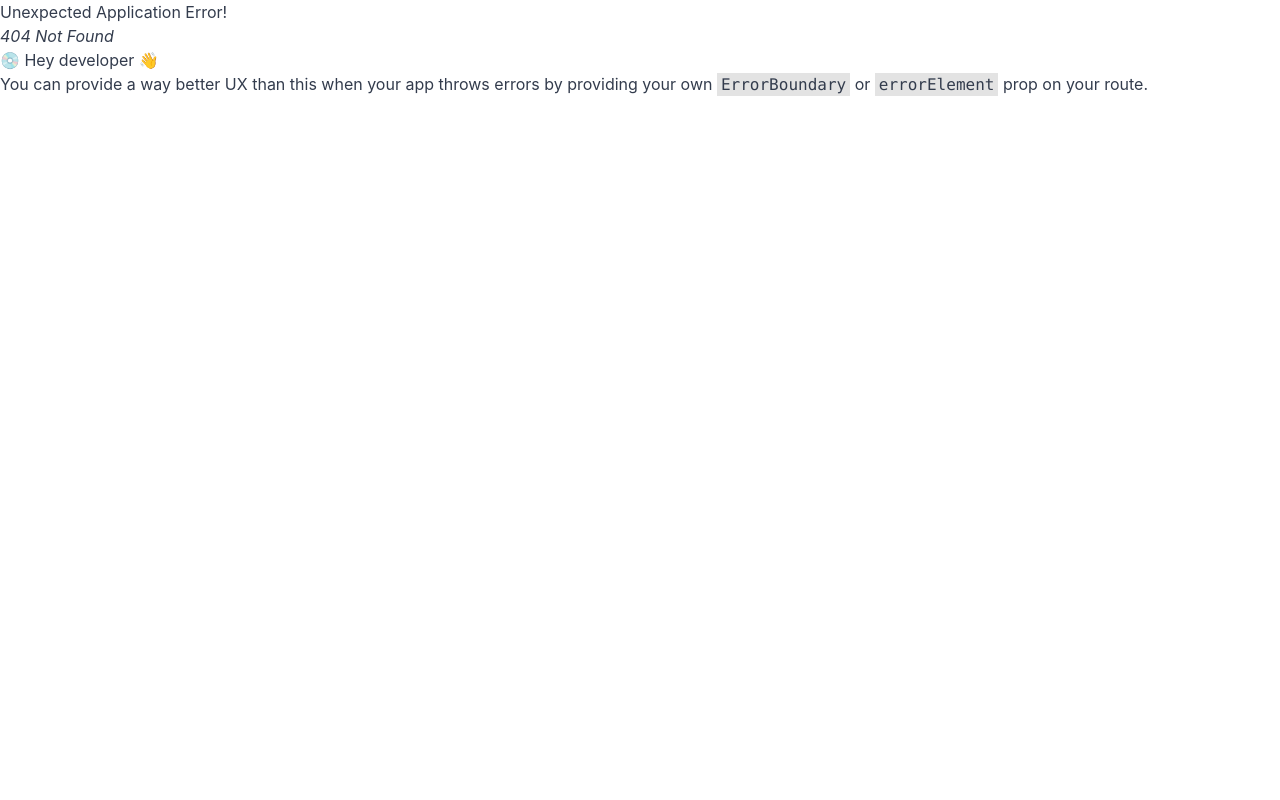
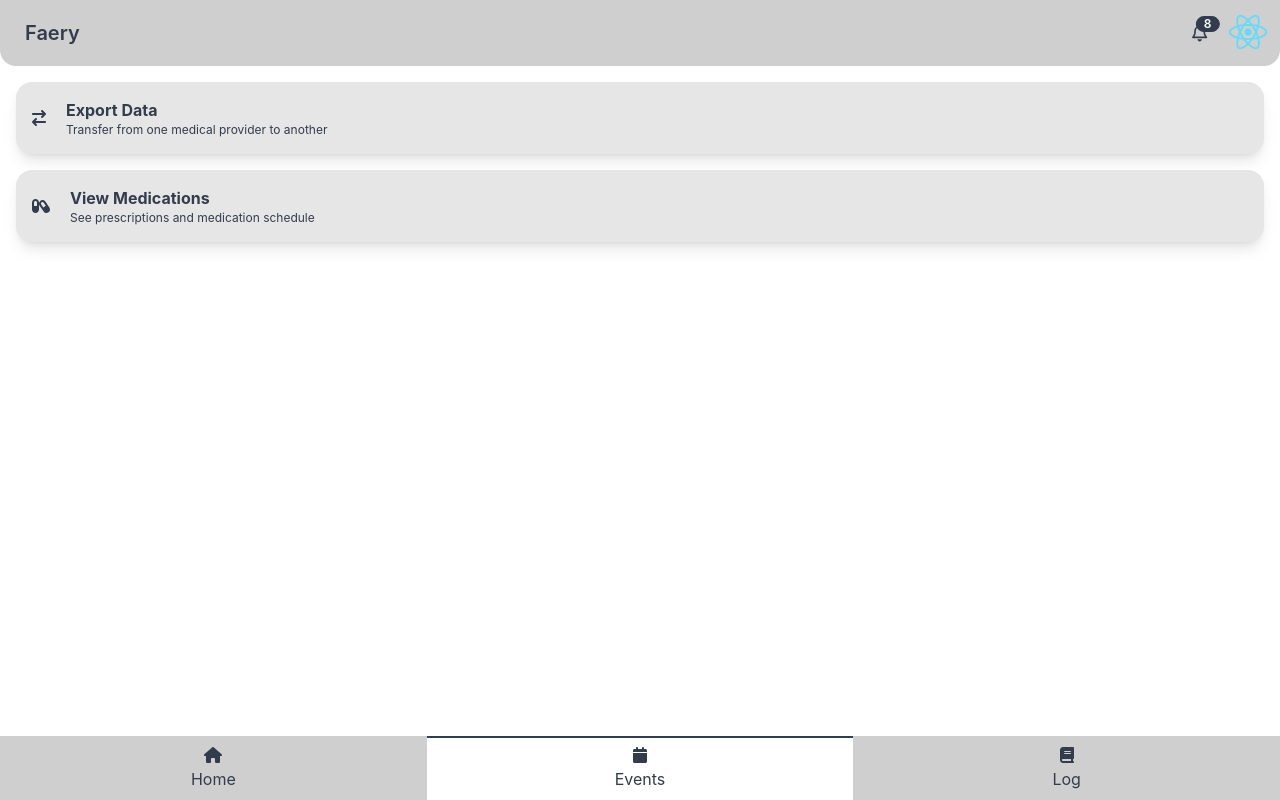
Before and after one commit to JEF1056/fairy-app, a React (Create React App) app in the folder app/: page /events in a window 1280 px wide. Before the commit this address had no page. Built offline with nearby package versions, Linux system fonts and the light colour scheme.

Commit message:
changed folder names and event page added

```diff
--- /dev/null
+++ b/app/src/pages/client/eventspage/eventsPage.js
@@ -0,0 +1,42 @@
+import React from "react";
+import HeaderComponent from "../../../components/header";
+import FooterComponent from "../../../components/footer";
+import NavRow from "../../../components/navRow";
+import {
+  faArrowRightArrowLeft,
+  faCapsules,
+} from "@fortawesome/free-solid-svg-icons";
+
+
+//use local storage to store list of events, then parse and loop through it
+//localStorage.setItem('myCat', 'Tom'); [0] key, [1] val
+//
+//add event function - add event key, func should read from event key to add on new event and then write back to the event key and then page should read and then loop through this event key
+
+function EventsPage() {
+
+
+  return (
+    <>
+      <HeaderComponent />
+
+      <div class="h-max pb-16">
+        <NavRow
+          icon={faArrowRightArrowLeft}
+          title="Export Data"
+          description="Transfer from one medical provider to another"
+        />
+
+        <NavRow
+          icon={faCapsules}
+          title="View Medications"
+          description="See prescriptions and medication schedule"
+        />
+      </div>
+
+      <FooterComponent />
+    </>
+  );
+}
+
+export default EventsPage;
```
Also changed, not shown: app/src/App.js (+7 -1 lines), app/src/pages/client/homepage/homePage.js (renamed from app/src/pages/client/homepage/index.js).
